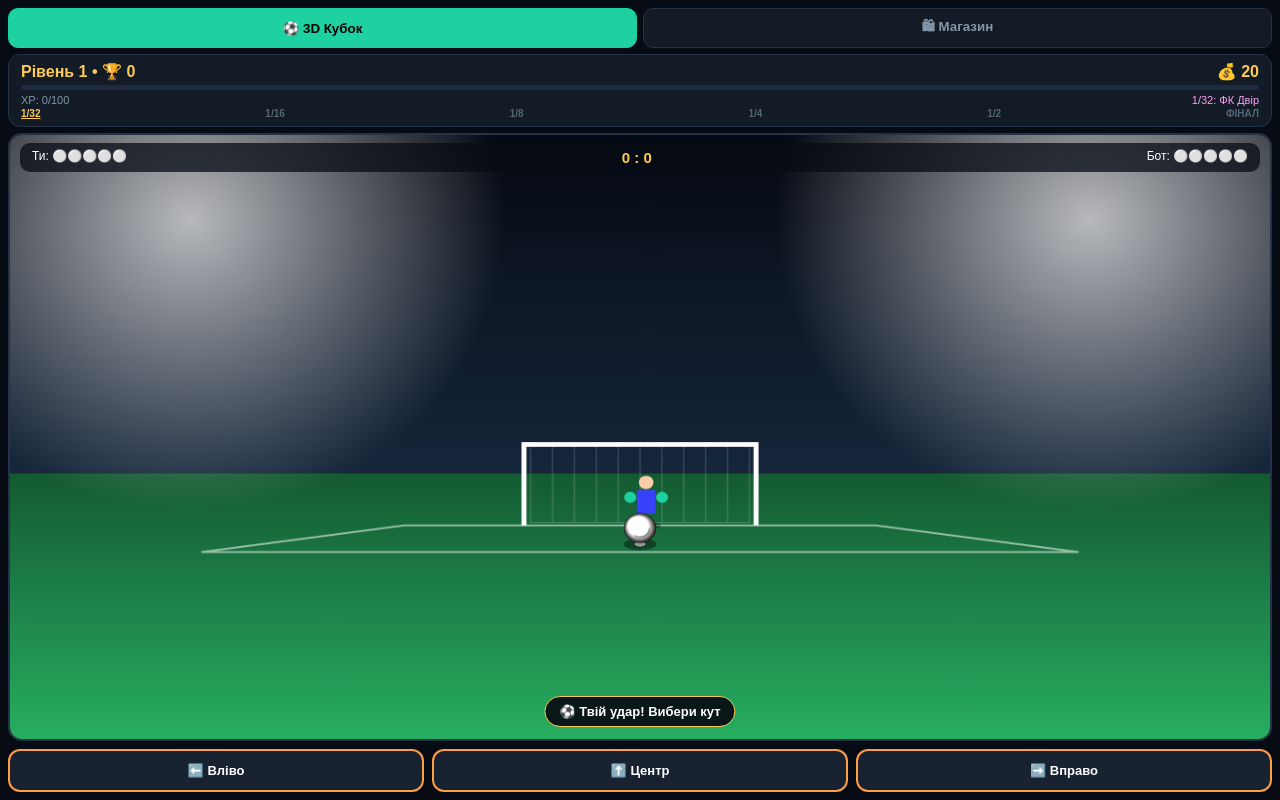
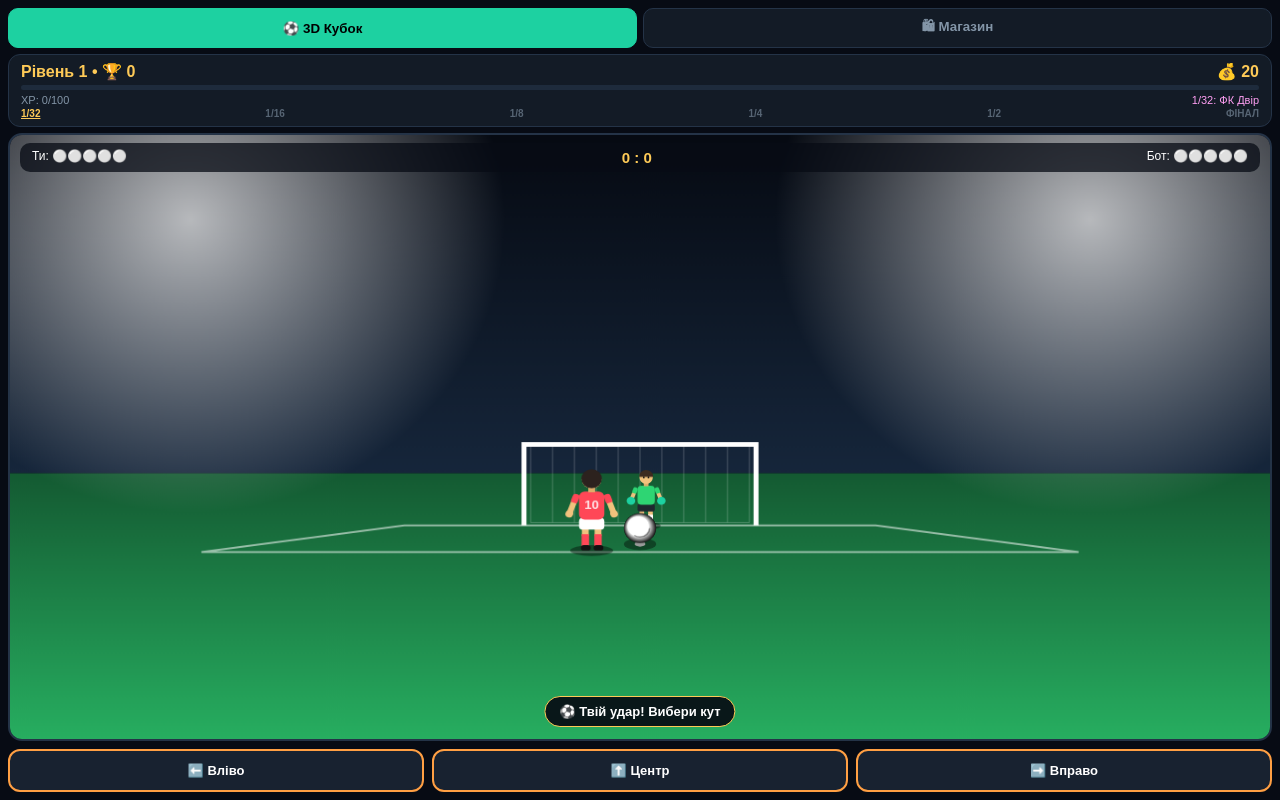
Before and after one commit to MirZarabotka/my-game, a plain HTML site: page index.html in a window 1280 px wide. Drawn offline with Linux system fonts and the light colour scheme.

Commit message:
Update index.html

```diff
--- a/index.html
+++ b/index.html
@@ -64,11 +64,11 @@ const SHOP=[
   {id:'b2',t:'b',n:'Вогняний',i:'🔥',p:20,bn:5,col:'#ff5e57',d:'+5 💰 за гол (червоний)'},
   {id:'b3',t:'b',n:'Блискавка',i:'⚡',p:60,bn:12,col:'#00d2ff',d:'+12 💰 за гол (неоновий)'},
   {id:'b4',t:'b',n:'Золотий',i:'🏆',p:150,bn:25,col:'#feca57',d:'+25 💰 за гол (золотий)'},
-  {id:'k1',t:'k',n:'Базові',i:'🧤',p:0,bn:0,col:'#1dd1a1',d:'Звичайні 3D рукавиці'},
+  {id:'k1',t:'k',n:'Базові',i:'🧤',p:0,bn:0,col:'#1dd1a1',d:'Звичайні рукавиці'},
   {id:'k2',t:'k',n:'Кібер-хват',i:'🦾',p:50,bn:10,col:'#ff9ff3',d:'+10 💰 за сейв (рожеві)'}
 ];
 let p={pt:0,lv:1,cp:0,st:0,cn:20,ow:['b1','k1'],eb:'b1',ek:'k1'};
-try{const v=JSON.parse(localStorage.getItem('pc_3d2'));if(v)p=Object.assign(p,v)}catch(e){}
+try{const v=JSON.parse(localStorage.getItem('pc_3d4'));if(v)p=Object.assign(p,v)}catch(e){}
 let ph='sh',pS=[],bS=[],bz=0,ac=null;
 
 function snd(type){
@@ -96,7 +96,49 @@ function rsz3D(){const r=ar.getBoundingClientRect();if(r.width>0&&r.height>0){W=
 window.addEventListener('resize',rsz3D);
 function proj(x,y,z){const fov=W*0.85,sc=fov/(fov+z*55);return{x:W/2+x*55*sc,y:H*0.56-(y*55-85)*sc,s:sc}}
 
-let bPos={x:0,y:0.35,z:1},bStart={x:0,y:0.35,z:1},bEnd={x:0,y:0.35,z:1},kX=0,kTargetX=0,kRot=0,kTargetRot=0,animT=1,spin=0;
+function drawPerson(x,z,opt){
+  const pt=proj(x,0,z),s=pt.s;
+  ctx.save();ctx.translate(pt.x,pt.y);if(opt.rot)ctx.rotate(opt.rot);
+  // Тінь під ногами
+  ctx.fillStyle='rgba(0,0,0,0.4)';ctx.beginPath();ctx.ellipse(0,0,22*s,6*s,0,0,6.28);ctx.fill();
+  // Ноги (гетри + бутси)
+  const drawLeg=(lx,ang)=>{
+    ctx.save();ctx.translate(lx*s,-28*s);ctx.rotate(ang);
+    ctx.fillStyle='#f1c27d';ctx.fillRect(-3.5*s,0,7*s,12*s);
+    ctx.fillStyle=opt.socks;ctx.fillRect(-3.8*s,10*s,7.6*s,14*s);
+    ctx.fillStyle='#111';ctx.beginPath();ctx.roundRect(-4.5*s,22*s,10*s,6*s,3*s);ctx.fill();
+    ctx.restore();
+  };
+  drawLeg(-6.5,-(opt.run||0));
+  drawLeg(6.5,(opt.run||0)-(opt.kick||0));
+  // Шорти
+  ctx.fillStyle=opt.shorts;ctx.beginPath();ctx.roundRect(-13*s,-36*s,26*s,13*s,4*s);ctx.fill();
+  // Руки (за спиною/перед собою + кисті або рукавиці)
+  const drawArm=(ax,ang)=>{
+    ctx.save();ctx.translate(ax*s,-62*s);ctx.rotate(ang);
+    ctx.fillStyle=opt.shirt;ctx.beginPath();ctx.roundRect(-3.5*s,0,7*s,11*s,3*s);ctx.fill();
+    ctx.fillStyle='#f1c27d';ctx.fillRect(-3*s,10*s,6*s,12*s);
+    ctx.fillStyle=opt.gloves||'#f1c27d';ctx.beginPath();ctx.arc(0,23*s,opt.gloves?6.5*s:4*s,0,6.28);ctx.fill();
+    ctx.restore();
+  };
+  drawArm(-15,opt.armL||0.18);drawArm(15,opt.armR||-0.18);
+  // Футболка (торс) + номер на спині
+  ctx.fillStyle=opt.shirt;ctx.beginPath();ctx.roundRect(-13*s,-65*s,26*s,31*s,6*s);ctx.fill();
+  if(opt.num){ctx.fillStyle='rgba(255,255,255,0.85)';ctx.font=`bold ${Math.max(8,Math.round(13*s))}px sans-serif`;ctx.textAlign='center';ctx.fillText(opt.num,0,-46*s)}
+  // Шия і голова з волоссям
+  ctx.fillStyle='#e0ac69';ctx.fillRect(-3.5*s,-70*s,7*s,6*s);
+  ctx.fillStyle='#f1c27d';ctx.beginPath();ctx.arc(0,-78*s,10*s,0,6.28);ctx.fill();
+  ctx.fillStyle=opt.hair||'#2c221e';
+  if(opt.back){ctx.beginPath();ctx.arc(0,-79*s,10.5*s,0,6.28);ctx.fill()}
+  else{
+    ctx.beginPath();ctx.arc(0,-80*s,10.5*s,3.05,6.38);ctx.fill();
+    ctx.fillStyle='#111';ctx.beginPath();ctx.arc(-3.5*s,-78*s,1.3*s,0,6.28);ctx.arc(3.5*s,-78*s,1.3*s,0,6.28);ctx.fill();
+  }
+  ctx.restore();
+}
+let bPos={x:0,y:0.35,z:2.2},bStart={x:0,y:0.35,z:2.2},bEnd={x:0,y:0.35,z:2.2};
+let kX=0,kTargetX=0,kRot=0,kTargetRot=0,animT=1,spin=0,plPos={x:-0.9,z:0.4},plLeg=0,plRun=0;
+
 function draw3D(t){
   requestAnimationFrame(draw3D);
   if(gScr.style.display==='none'||W<10)return;
@@ -127,33 +169,36 @@ function draw3D(t){
   }
   ctx.strokeStyle='#fff';ctx.lineWidth=5;
   ctx.beginPath();ctx.moveTo(gBL.x,gBL.y);ctx.lineTo(gTL.x,gTL.y);ctx.lineTo(gTR.x,gTR.y);ctx.lineTo(gBR.x,gBR.y);ctx.stroke();
+
   if(animT<1){
-    animT=Math.min(1,animT+0.048);
-    bPos.x=bStart.x+(bEnd.x-bStart.x)*animT;
-    bPos.z=bStart.z+(bEnd.z-bStart.z)*animT;
-    bPos.y=bStart.y+(bEnd.y-bStart.y)*animT+Math.sin(animT*Math.PI)*1.15;
-    spin+=0.35;
+    animT=Math.min(1,animT+0.036);
+    if(animT<0.32){
+      const rt=animT/0.32;
+      plPos.x=-0.9+0.68*rt;plPos.z=0.4+1.5*rt;
+      plRun=Math.sin(rt*12)*0.45;plLeg=rt>0.75?(rt-0.75)*4:0;
+    }else{
+      const bt=(animT-0.32)/0.68;
+      plLeg=Math.max(0,1-(bt*3));
+      bPos.x=bStart.x+(bEnd.x-bStart.x)*bt;bPos.z=bStart.z+(bEnd.z-bStart.z)*bt;
+      bPos.y=bStart.y+(bEnd.y-bStart.y)*bt+Math.sin(bt*Math.PI)*1.15;spin+=0.38;
+    }
   }else if(kTargetX===0){kTargetX=Math.sin(t*0.005)*0.35}
   kX+=(kTargetX-kX)*0.18;kRot+=(kTargetRot-kRot)*0.18;
 
-  const kp=proj(kX,0,9.8);
-  ctx.save();ctx.translate(kp.x,kp.y);ctx.rotate(kRot);
-  ctx.fillStyle='rgba(0,0,0,0.35)';ctx.beginPath();ctx.ellipse(0,0,22*kp.s,6*kp.s,0,0,6.28);ctx.fill();
-  ctx.fillStyle='#3742fa';ctx.fillRect(-14*kp.s,-58*kp.s,28*kp.s,38*kp.s);
-  ctx.fillStyle='#ffccaa';ctx.beginPath();ctx.arc(0,-70*kp.s,11*kp.s,0,6.28);ctx.fill();
-  ctx.fillStyle=getIt(p.ek).col;
-  ctx.beginPath();ctx.arc(-24*kp.s,-46*kp.s,9*kp.s,0,6.28);ctx.fill();
-  ctx.beginPath();ctx.arc(24*kp.s,-46*kp.s,9*kp.s,0,6.28);ctx.fill();
-  ctx.restore();
+  const isMe=ph==='sh'||(bz&&pS.length>bS.length);
+  // Воротар (людина в рукавицях)
+  drawPerson(kX,9.8,{shirt:isMe?'#2ed573':'#ffa502',shorts:'#1e272e',socks:'#fff',gloves:getIt(p.ek).col,rot:kRot,armL:Math.abs(kRot)>0.1?2.3:0.35,armR:Math.abs(kRot)>0.1?-2.3:-0.35,hair:'#3d2b1f'});
 
+  // Тінь і 3D-м'яч
   const sh=proj(bPos.x,0,bPos.z),bp=proj(bPos.x,bPos.y,bPos.z),rad=18*bp.s;
   ctx.fillStyle='rgba(0,0,0,0.4)';ctx.beginPath();ctx.ellipse(sh.x,sh.y,rad,rad*0.4,0,0,6.28);ctx.fill();
-  const bCol=getIt(p.eb).col;
-  const bg=ctx.createRadialGradient(bp.x-rad*0.3,bp.y-rad*0.3,rad*0.1,bp.x,bp.y,rad);
+  const bCol=getIt(p.eb).col,bg=ctx.createRadialGradient(bp.x-rad*0.3,bp.y-rad*0.3,rad*0.1,bp.x,bp.y,rad);
   bg.addColorStop(0,'#ffffff');bg.addColorStop(0.6,bCol);bg.addColorStop(1,'#111111');
   ctx.fillStyle=bg;ctx.beginPath();ctx.arc(bp.x,bp.y,rad,0,6.28);ctx.fill();
-  ctx.strokeStyle='rgba(0,0,0,0.35)';ctx.lineWidth=1.5;
-  ctx.beginPath();ctx.arc(bp.x,bp.y,rad*0.6,spin,spin+2.2);ctx.stroke();
+  ctx.strokeStyle='rgba(0,0,0,0.35)';ctx.lineWidth=1.5;ctx.beginPath();ctx.arc(bp.x,bp.y,rad*0.6,spin,spin+2.2);ctx.stroke();
+
+  // Пенальтист (людина зі спини: Гравець у червоному №10, Бот у синьому №9)
+  drawPerson(plPos.x,plPos.z,{shirt:isMe?'#ff4757':'#1e90ff',shorts:isMe?'#fff':'#1e272e',socks:isMe?'#ff4757':'#1e90ff',num:isMe?'10':'9',back:true,run:plRun,kick:plLeg,armL:0.35-plRun*0.5,armR:-0.35+plRun*0.5,hair:isMe?'#2c221e':'#d4a359'});
 }
 
 const nx=()=>p.lv*100,getIt=id=>SHOP.find(x=>x.id===id)||SHOP.at(0);
@@ -175,7 +220,7 @@ function ui(){
   const cur=ST.at(p.st)||ST.at(0);op.innerText=cur.n+': '+cur.o;
   sb.querySelectorAll('span').forEach((s,i)=>s.className=i<p.st?'done':i===p.st?'act':'');
   ps.innerText=pS.filter(x=>x).length;bs.innerText=bS.filter(x=>x).length;pd.innerText=dots(pS);bd.innerText=dots(bS);
-  try{localStorage.setItem('pc_3d2',JSON.stringify(p))}catch(e){}
+  try{localStorage.setItem('pc_3d4',JSON.stringify(p))}catch(e){}
   if(ph==='win')return ct.innerHTML=`<button class="btn full" style="background:#1dd1a1;color:#000" onclick="rst()">➡️ Далі: ${ST.at(p.st).n}</button>`;
   if(ph==='cup')return ct.innerHTML=`<button class="btn full" style="background:#feca57;color:#000" onclick="rst()">🏆 Новий кубок (з 1/32)</button>`;
   if(ph==='los')return ct.innerHTML=`<button class="btn full" style="background:#ff6b6b" onclick="rst()">🔄 Виліт! Почати з 1/32</button>`;
@@ -187,7 +232,7 @@ function kick3D(bIdx,kIdx){
   bStart={x:0,y:0.35,z:2.2};bEnd={x:xs.at(bIdx),y:1.1,z:10.4};
   kTargetX=xs.at(kIdx);kTargetRot=rots.at(kIdx);animT=0;
 }
-function rstPos(){bPos={x:0,y:0.35,z:2.2};bStart={x:0,y:0.35,z:2.2};bEnd={x:0,y:0.35,z:2.2};kTargetX=0;kTargetRot=0;animT=1}
+function rstPos(){bPos={x:0,y:0.35,z:2.2};bStart={x:0,y:0.35,z:2.2};bEnd={x:0,y:0.35,z:2.2};kTargetX=0;kTargetRot=0;plPos={x:-0.9,z:0.4};plLeg=0;plRun=0;animT=1}
 function chk(){
   if(pS.length>=5&&pS.length===bS.length){
     const pg=pS.filter(x=>x).length,bg=bS.filter(x=>x).length,cur=ST.at(p.st);
@@ -199,13 +244,15 @@ function chk(){
 function go(c){
   if(bz)return;bz=1;ui();const bot=Math.floor(Math.random()*3);
   if(ph==='sh'){
-    kick3D(c,bot);const g=c!==bot;pS.push(g?1:0);snd(g?'cheer':'groan');
+    kick3D(c,bot);const g=c!==bot;pS.push(g?1:0);
+    setTimeout(()=>snd(g?'cheer':'groan'),350);
     if(g){const bn=getIt(p.eb).bn;p.cn+=bn;ms.innerText=bn?`⚽ ГОООЛ! (+${bn}💰)`:'⚽ ГОООЛ! Стадіон реве!'}else ms.innerText='🧤 Сейв воротаря! Ууу...';
-    setTimeout(()=>{rstPos();ph='sv';bz=0;ms.innerText='🧤 Ти на воротах! Куди стрибати?';ui()},1150);
+    setTimeout(()=>{rstPos();ph='sv';bz=0;ms.innerText='🧤 Ти на воротах! Куди стрибати?';ui()},1300);
   }else{
-    kick3D(bot,c);const g=bot!==c;bS.push(g?1:0);snd(g?'groan':'cheer');
+    kick3D(bot,c);const g=bot!==c;bS.push(g?1:0);
+    setTimeout(()=>snd(g?'groan':'cheer'),350);
     if(!g){const bn=getIt(p.ek).bn;p.cn+=bn;ms.innerText=bn?`🔥 СЕЙВ! (+${bn}💰)`:'🔥 СЕЙВ! Трибуни шаленіють!'}else ms.innerText='❌ Бот забив!';
-    setTimeout(()=>{rstPos();bz=0;if(!chk()){ph='sh';ms.innerText='⚽ Твій удар! Вибери кут'}ui()},1150);
+    setTimeout(()=>{rstPos();bz=0;if(!chk()){ph='sh';ms.innerText='⚽ Твій удар! Вибери кут'}ui()},1300);
   }
 }
 function rst(){ph='sh';pS=[];bS=[];bz=0;rstPos();ms.innerText='⚽ Твій удар! Вибери кут';ui()}
```
